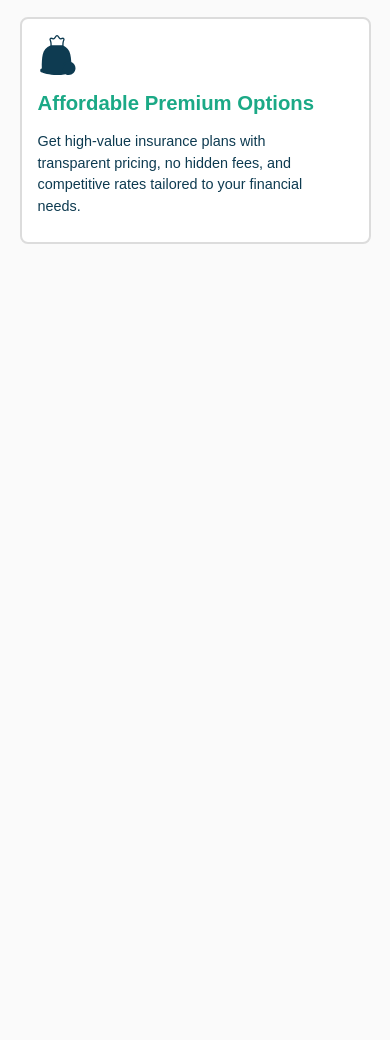
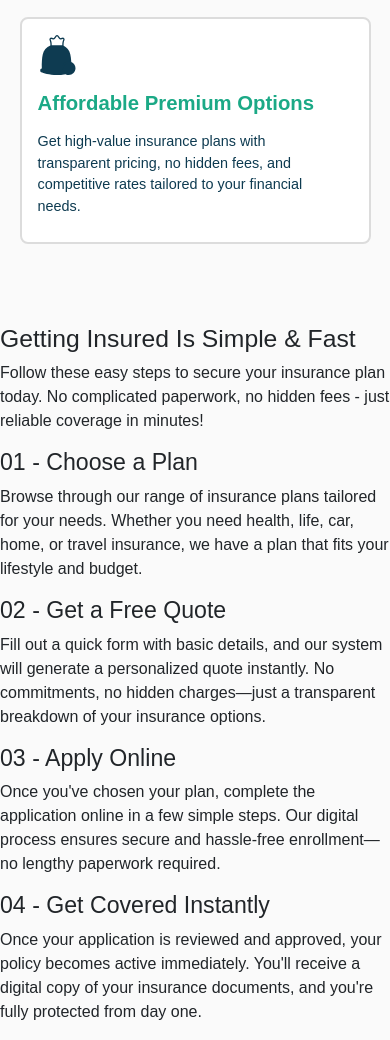
Before and after one commit to Dev-almazan/Shield-Plus, a plain HTML site: page index.html in a window 390 px wide. Shown: the part 2349-3389 px from the top of the page. Before the commit the page ends 2649 px from the top, so only its background shows below. Drawn offline with Linux system fonts and the light colour scheme; a web font is replaced by a local one.

Commit message:
feat(landing): avance en sección inicio y servicios
Se ha completado la estructura básica y el contenido inicial de las dos primeras secciones de la landing page:

    - Implementado barra de navegacion y 2 primeras secciones.
    - Se han aplicado estilos básicos para asegurar una correcta visualización inicial.
    - Se han aplicado estilos básicos para la maquetación tanto en desktop como movil.
    - se genero diseño responsivo de ambas secciones

Pendiente: Completar las 2 secciones faltantes.

```diff
--- a/index.html
+++ b/index.html
@@ -270,34 +270,34 @@
                     </div>
                 </div>
     </section>
-    <section class="" style="display: none;">
+    <section class="" >
                 <img src="" alt="">
                 <h2>Getting Insured Is Simple &amp; Fast</h2>
                 <p>Follow these easy steps to secure your insurance plan today. No complicated paperwork, no hidden fees - just reliable coverage in minutes!</p>
-                <div style="margin-top: 15px;">
-                    <h3 style="color: #333; margin-bottom: 5px;">01 - Choose a Plan</h3>
-                    <p style="font-size: 0.9em; color: #777;">Browse through our range of insurance plans tailored for your needs.
+                <div >
+                    <h3 >01 - Choose a Plan</h3>
+                    <p >Browse through our range of insurance plans tailored for your needs.
                         Whether you need health, life, car, home, or travel insurance, we have a plan that fits your lifestyle and
                         budget.</p>
                 </div>
 
-                <div style="margin-top: 15px;">
-                    <h3 style="color: #333; margin-bottom: 5px;">02 - Get a Free Quote</h3>
-                    <p style="font-size: 0.9em; color: #777;">Fill out a quick form with basic details, and our system will generate
+                <div >
+                    <h3 >02 - Get a Free Quote</h3>
+                    <p >Fill out a quick form with basic details, and our system will generate
                         a personalized quote instantly. No commitments, no hidden charges—just a transparent breakdown of your
                         insurance options.</p>
                 </div>
 
-                <div style="margin-top: 15px;">
-                    <h3 style="color: #333; margin-bottom: 5px;">03 - Apply Online</h3>
-                    <p style="font-size: 0.9em; color: #777;">Once you've chosen your plan, complete the application online in a few
+                <div >
+                    <h3 >03 - Apply Online</h3>
+                    <p >Once you've chosen your plan, complete the application online in a few
                         simple steps. Our digital process ensures secure and hassle-free enrollment—no lengthy paperwork required.
                     </p>
                 </div>
 
-                <div style="margin-top: 15px;">
-                    <h3 style="color: #333; margin-bottom: 5px;">04 - Get Covered Instantly</h3>
-                    <p style="font-size: 0.9em; color: #777;">Once your application is reviewed and approved, your policy becomes
+                <div >
+                    <h3 >04 - Get Covered Instantly</h3>
+                    <p >Once your application is reviewed and approved, your policy becomes
                         active immediately. You'll receive a digital copy of your insurance documents, and you're fully protected
                         from day one.</p>
                 </div>
```
Also changed, not shown: css/main.png (deleted).
